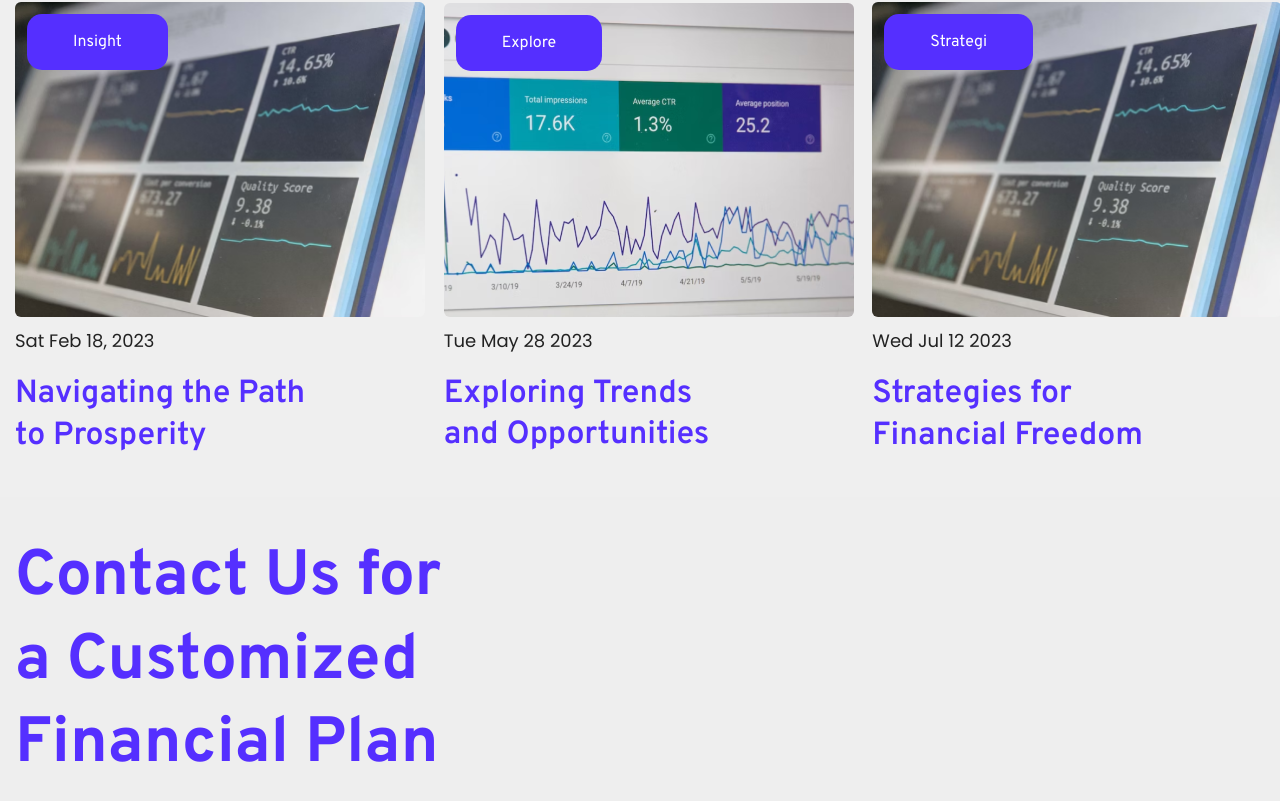
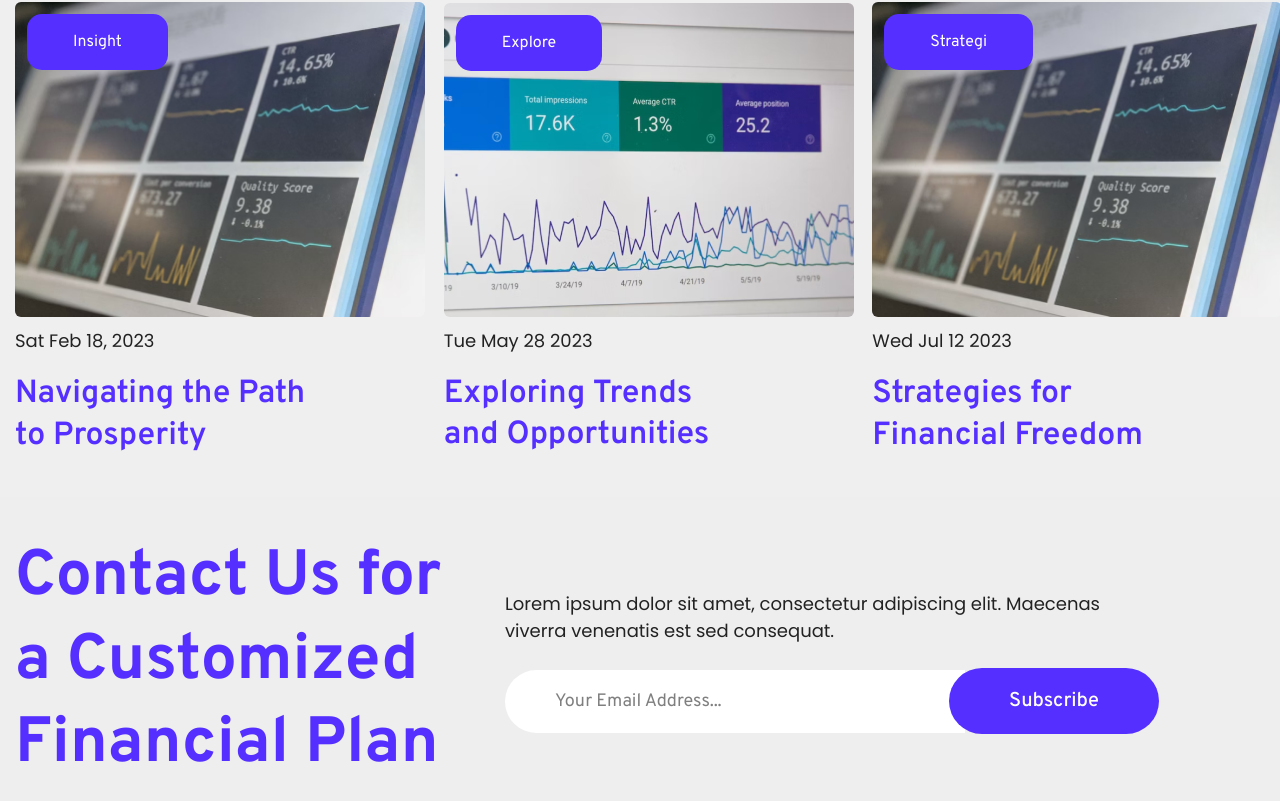
Before and after one commit to Roni006/growth, a React (Vite) app: page / in a window 1280 px wide. Shown: the part 5273-6074 px from the top of the page. Built offline with nearby package versions, Linux system fonts and the light colour scheme.

Commit message:
created contact us components

```diff
--- a/src/pages/ContactUs.jsx
+++ b/src/pages/ContactUs.jsx
@@ -4,18 +4,43 @@ import Container from '../components/Container'
 const ContactUs = () => {
   return (
     <>
-    <section className='py-10 bg-[#eeeeee] '>
-        <Container>
-            <div>
-                <div className='w-[440px] '>
-                    <h1 className='text-[#552fff] font-overpass text-[64px] leading-[130%] font-bold '>Contact Us for a Customized Financial Plan</h1>
-                </div>
-                <div className='w-[654px] '></div>
+      <section className="py-10 bg-[#eeeeee] ">
+        <Container className="bg-[#b4aeae] ">
+          <div className="flex items-center gap-12.5">
+            {/* left part  */}
+            <div className="w-110 ">
+              <h1 className="text-[#552fff] font-overpass text-[64px] leading-[130%] font-bold ">
+                Contact Us for a Customized Financial Plan
+              </h1>
             </div>
+
+            {/* right part  */}
+            <div className="w-163.5 ">
+              <p className="text-[18px] font-normal font-poppins text-[#222222] mb-6">
+                Lorem ipsum dolor sit amet, consectetur adipiscing elit.
+                Maecenas viverra venenatis est sed consequat.
+              </p>
+              <div>
+                <form className="flex items-center" action="#">
+                  <input
+                    className="bg-white text-[18px] font-normal text-[737373] leading-[130%] font-overpass w-full py-5 px-12.5 rounded-[50px_0_0_50px] outline-0"
+                    type="text"
+                    placeholder="Your Email Address..."
+                  />
+                  <button
+                    type="submit"
+                    className="text-white font-overpass text-[20px] font-medium bg-[#552fff] rounded-full py-4.5 px-15 cursor-pointer -ml-4"
+                  >
+                    Subscribe
+                  </button>
+                </form>
+              </div>
+            </div>
+          </div>
         </Container>
-    </section>
+      </section>
     </>
-  )
+  );
 }
 
 export default ContactUs
```
